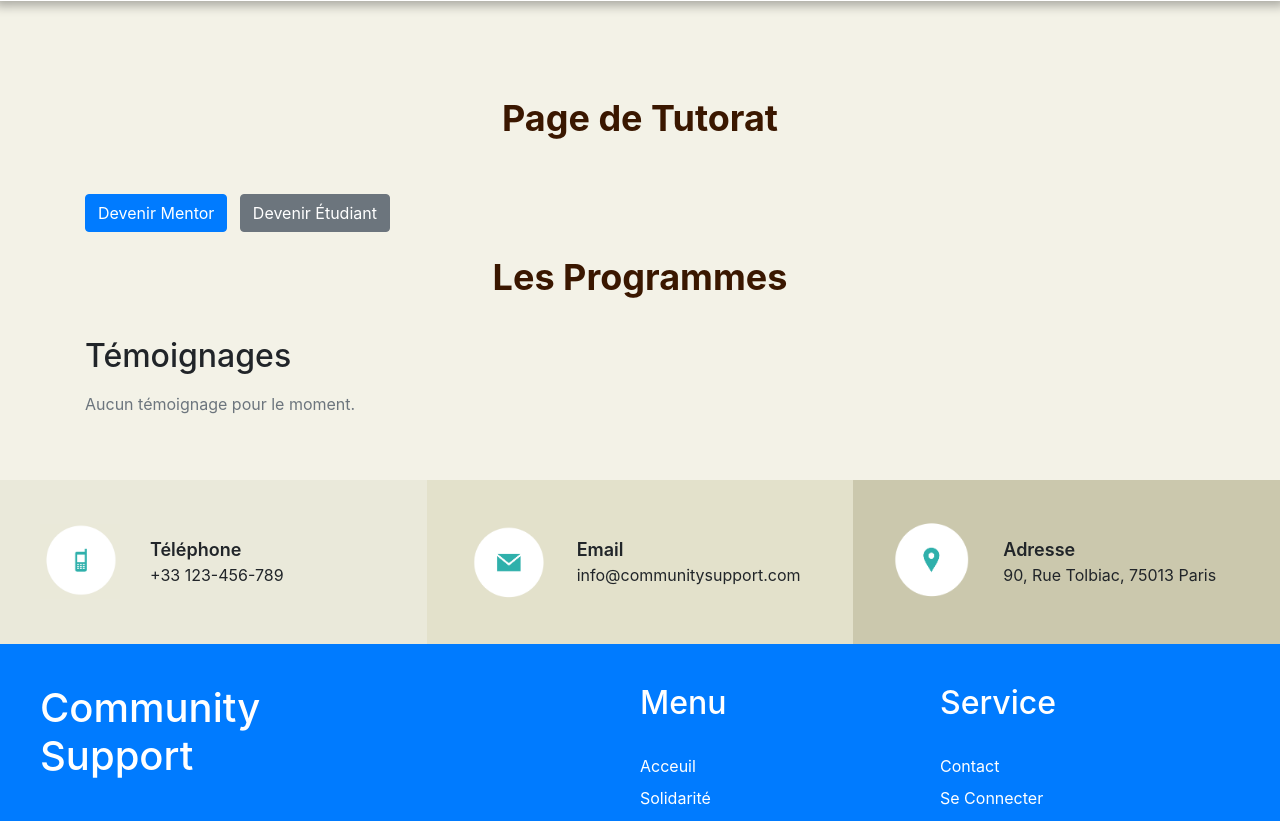
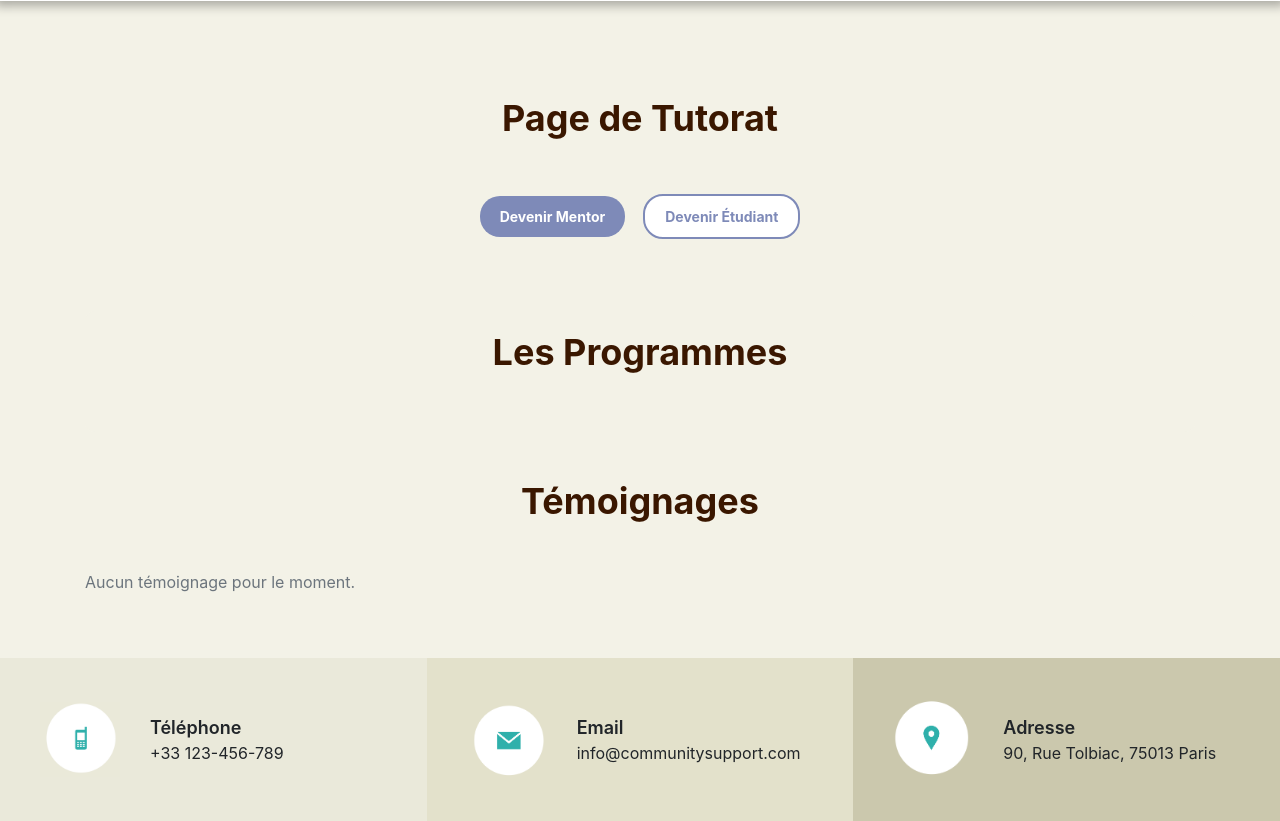
Before and after one commit to lilHmidou/community_support, a Symfony app: template templates/tutorat/home_tutorat.html.twig in a window 1280 px wide. Shown: the part 1062-1883 px from the top of the page. Run offline with Twig, Linux system fonts and the light colour scheme; the template is opened without the code that fills it, so the values that code supplies are empty; style sheets or scripts are compiled from the project's sources; some libraries are stand-ins or nearby versions.

Commit message:
“fix”

```diff
--- a/assets/styles/tutorat.css
+++ b/assets/styles/tutorat.css
@@ -48,12 +48,12 @@
     color: #007BFF;
     font-weight: bold;
     font-size: 40px;
-    border-bottom: 1px solid #cccccc; /* Light grey border as a separator */
-    padding-bottom: 10px; /* Space between the number and the border */
-    margin-bottom: 10px; /* Space between the border and the text below */
+    border-bottom: 1px solid #cccccc;
+    padding-bottom: 10px;
+    margin-bottom: 10px;
 }
 
-.table-text1 { /* Specific class for text inside .table-container0 */
+.table-text1 {
     font-weight: bold;
     color: darkslategrey; /* Set to a different color for distinction */
 }
@@ -63,41 +63,99 @@
     margin-top: 10%;
 }
 
-.container.mt-5 h1 {
+.container.mt-5 h1, #testimonies h2 {
     font-weight: bold;        /* Sets the font weight to bold */
     text-align: center;       /* Aligns the text to the center */
     color: #3A1700;           /* Sets the color */
-    font-size: 36px;          /* Sets the font size to 32px */
+    font-size: 36px;          /* Sets the font size to 36px */
     padding-bottom: 30px;     /* Adds padding at the bottom */
 }
 
-.purple {
+
+.button-wrapper {
+    display: flex;
+    justify-content: center;
+    align-items: center;
+    flex-wrap: wrap;
+    gap: 10px;
+    margin-bottom: 4rem;
+}
+
+a.btn.btn-primary, a.btn.btn-secondary {
+    border-radius: 20px;
+    font-size: 14px;
+    font-weight: bold;
+    padding: 10px 20px;
+    width: fit-content;
     background-color: #7E8AB8;
     color: white;
-    padding: 10px 20px;
-    border-radius: 20px;
-    font-size: 14px;
     border: none;
-    font-weight: bold;
     transition: transform 0.3s ease;
 }
 
-.purple:hover {
+a.btn.btn-secondary {
     background-color: white;
     color: #7E8AB8;
     border: 2px solid #7E8AB8;
-    transform: scale(1.1);
 }
+
+a.btn.btn-secondary:hover, a.btn.btn-primary:hover {
+    background-color: #7E8AB8;
+    color: white;
+    border: 2px solid #7E8AB8;
+}
+
+.button-wrapper a.btn:last-child {
+    margin-right: 0;
+}
+
 
 .programs-container {
     display: flex;
     flex-direction: column;
-    gap: 1rem;
+    align-items: center;
+    width: 100%;
+    padding: 20px;
+    background-color: #F3F2E7;
+    border-radius: 10px;
 }
 
 .program-card {
-    padding: 1rem;
-    border: 1px solid #ccc;
-    border-radius: 5px;
-    background-color: #f9f9f9;
+    background-color: WHITE;
+    border-radius: 10px;
+    box-shadow: 0 2px 10px rgba(0, 0, 0, 0.1);
+    width: 100%;
+    max-width: 920px;
+    margin-bottom: 30px;
+    padding: 40px;
+    display: flex;
+    flex-direction: column;
+    align-items: flex-start;
 }
+
+.program-card .title-event {
+    color: #3A1700; /* Dark brown for titles, matching .title1 */
+    font-weight: bold;
+    font-size: 30px;
+    margin-bottom: 10px;
+}
+
+.program-card .desc-event {
+    color: #3A1700; /* Consistent text color for description */
+    font-size: 16px;
+    font-weight: lighter;
+    margin-bottom: 10px;
+}
+
+.program-card .date-creat {
+    font-size: 16px;
+    color: #777;
+    margin-bottom: 10px;
+    margin-left: auto;
+}
+
+.program-card .button-container {
+    display: flex;
+    align-items: center;
+    margin-top: 25px;
+}
--- a/templates/tutorat/home_tutorat.html.twig
+++ b/templates/tutorat/home_tutorat.html.twig
@@ -61,8 +61,9 @@
                 </a>
             {% endif %}
         </div>
+    <br>
+        <br>
         <div class="programs-container">
-
             <h1>Les Programmes</h1>
             {% for program in programPosts %}
                 <div class="program-card">
@@ -80,7 +81,8 @@
                 </div>
             {% endfor %}
         </div>
-
+        <br>
+        <br>
         <section id="testimonies">
             <h2 class="mb-3">Témoignages</h2>
             {% for testimony in testimonies %}
```
